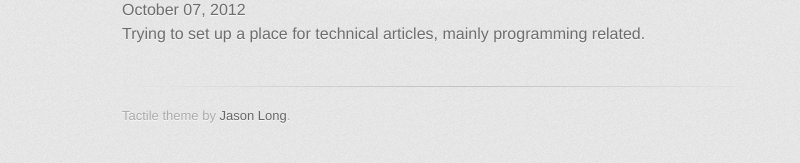
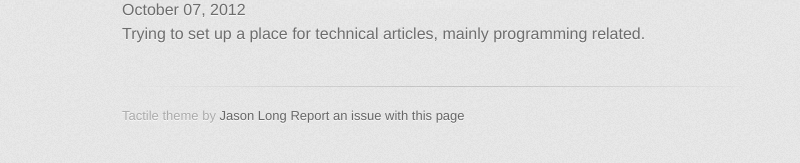
Before and after one commit to fbauer/fbauer.github.com, a Jekyll site: the page built from index.html, in a window 1280 px wide. Shown: the part 564-727 px from the top of the page, without its empty margins (208-1008 px from the left). Built offline with Jekyll 4.4.1, drawn with Linux system fonts in a browser that asks for light colours; some web fonts are replaced.

Commit message:
Add link to issue tracker

```diff
--- a/_layouts/master.html
+++ b/_layouts/master.html
@@ -35,7 +35,9 @@
 	</section>
 
         <footer>
-	  Tactile theme by <a href="http://twitter.com/jasonlong">Jason Long</a>.
+	  Tactile theme by <a href="http://twitter.com/jasonlong">Jason Long</a>
+          <a href="https://github.com/fbauer/fbauer.github.com/issues/new">
+            Report an issue with this page</a>
         </footer>
 
 
```
